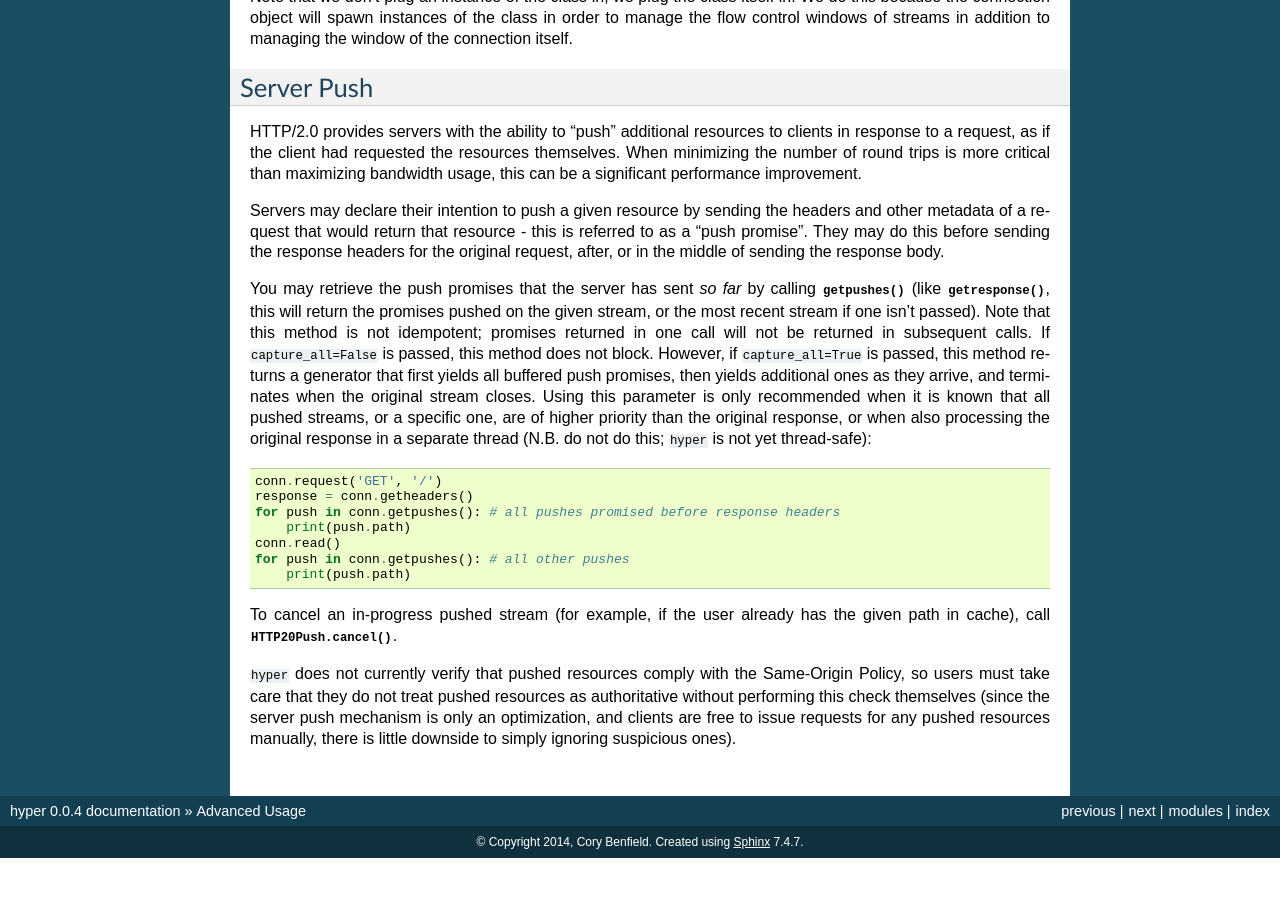
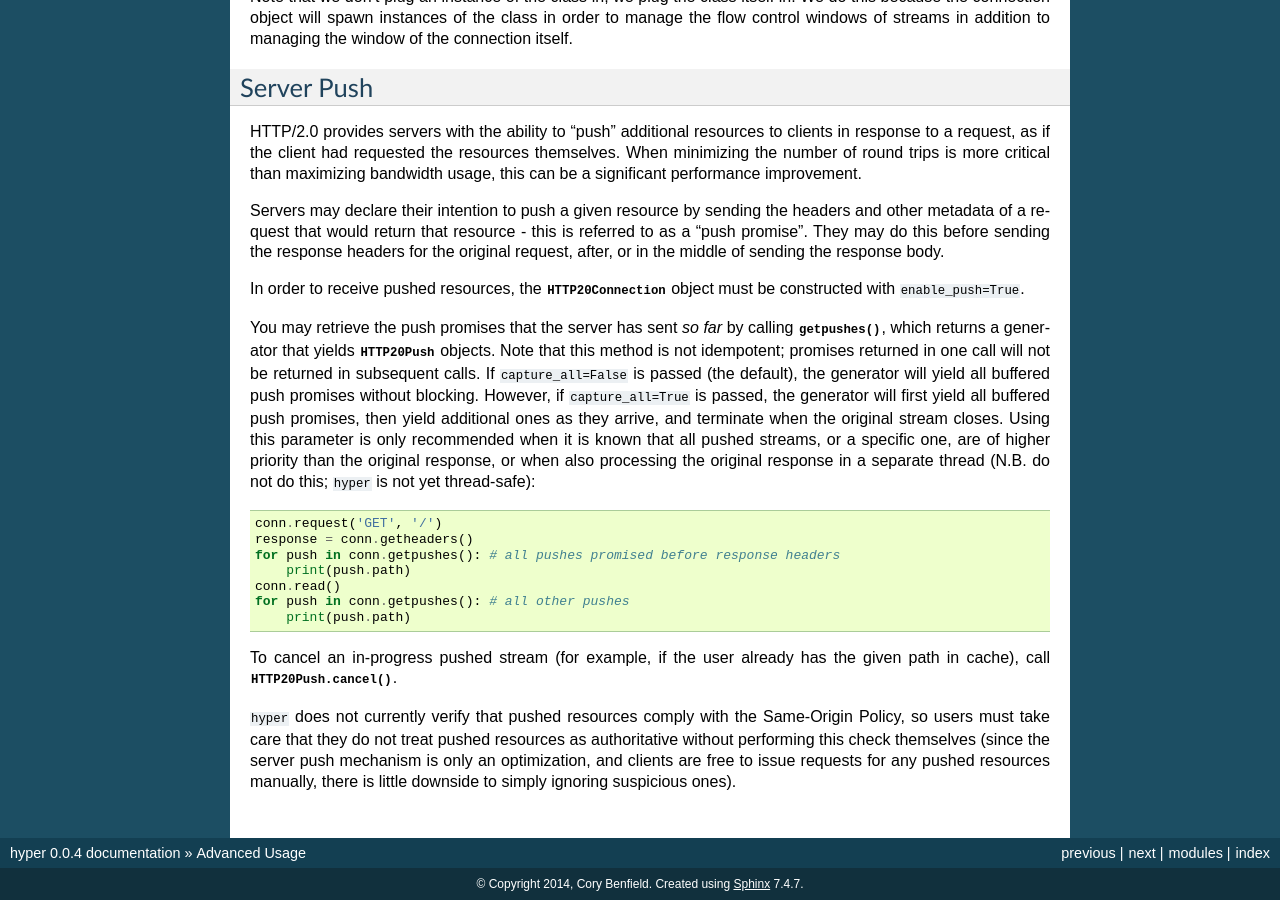
Before and after one commit to python-hyper/hyper, a Sphinx documentation site: the page built from docs/source/advanced.rst, in a window 1280 px wide and 900 px high, scrolled down 1746 px. Built offline with Sphinx 7.4.7, drawn with Linux system fonts in a browser that asks for light colours; before the commit the page ends 2604 px from its top, so only the background shows below that.

Commit message:
Update/clarify push docs

```diff
--- a/docs/source/advanced.rst
+++ b/docs/source/advanced.rst
@@ -109,6 +109,8 @@ in. We do this because the connection object will spawn instances of the class
 in order to manage the flow control windows of streams in addition to managing
 the window of the connection itself.
 
+.. _server-push:
+
 Server Push
 -----------
 
@@ -123,19 +125,22 @@ is referred to as a "push promise". They may do this before sending the response
 headers for the original request, after, or in the middle of sending the
 response body.
 
+In order to receive pushed resources, the
+:class:`HTTP20Connection <hyper.HTTP20Connection>` object must be constructed
+with ``enable_push=True``.
+
 You may retrieve the push promises that the server has sent *so far* by calling
-:meth:`getpushes() <hyper.HTTP20Connection.getpushes>` (like
-:meth:`getresponse() <hyper.HTTP20Connection.getresponse>`, this will return the
-promises pushed on the given stream, or the most recent stream if one isn't
-passed). Note that this method is not idempotent; promises returned in one call
-will not be returned in subsequent calls. If ``capture_all=False`` is passed,
-this method does not block. However, if ``capture_all=True`` is passed, this
-method returns a generator that first yields all buffered push promises, then
-yields additional ones as they arrive, and terminates when the original stream
-closes. Using this parameter is only recommended when it is known that all
-pushed streams, or a specific one, are of higher priority than the original
-response, or when also processing the original response in a separate thread
-(N.B. do not do this; ``hyper`` is not yet thread-safe)::
+:meth:`getpushes() <hyper.HTTP20Connection.getpushes>`, which returns a
+generator that yields :class:`HTTP20Push <hyper.HTTP20Push>` objects. Note that
+this method is not idempotent; promises returned in one call will not be
+returned in subsequent calls. If ``capture_all=False`` is passed (the default),
+the generator will yield all buffered push promises without blocking. However,
+if ``capture_all=True`` is passed, the generator will first yield all buffered
+push promises, then yield additional ones as they arrive, and terminate when the
+original stream closes. Using this parameter is only recommended when it is
+known that all pushed streams, or a specific one, are of higher priority than
+the original response, or when also processing the original response in a
+separate thread (N.B. do not do this; ``hyper`` is not yet thread-safe)::
 
     conn.request('GET', '/')
     response = conn.getheaders()
--- a/docs/source/faq.rst
+++ b/docs/source/faq.rst
@@ -29,7 +29,7 @@ It should! If you find it doesn't, that's a bug: please `report it on GitHub`_.
 Does ``hyper`` support Server Push?
 -----------------------------------
 
-Yes! See :ref:`advanced`.
+Yes! See :ref:`server-push`.
 
 I hit a bug! What should I do?
 ------------------------------
```
Also changed, not shown: 2 other files.
